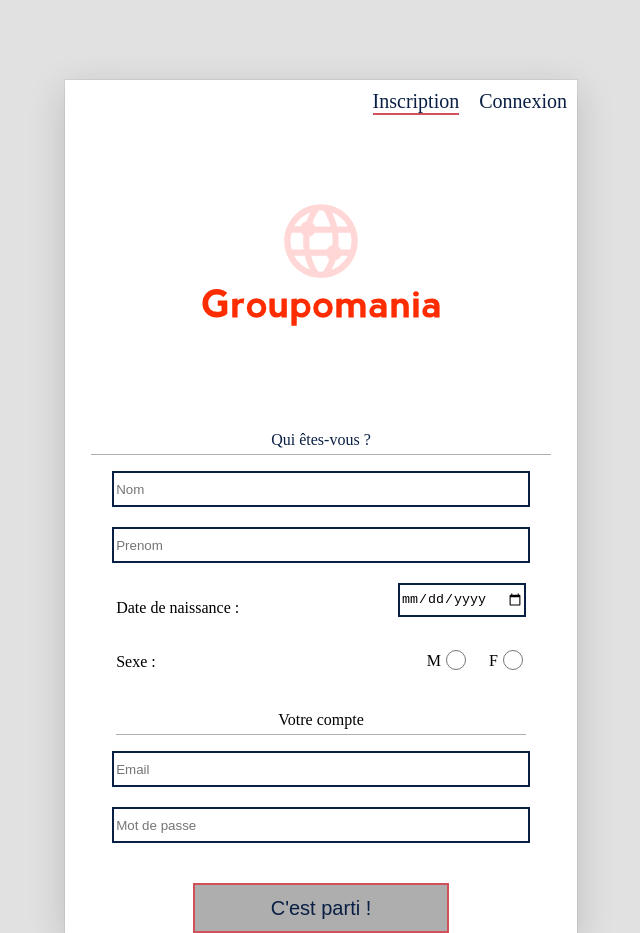
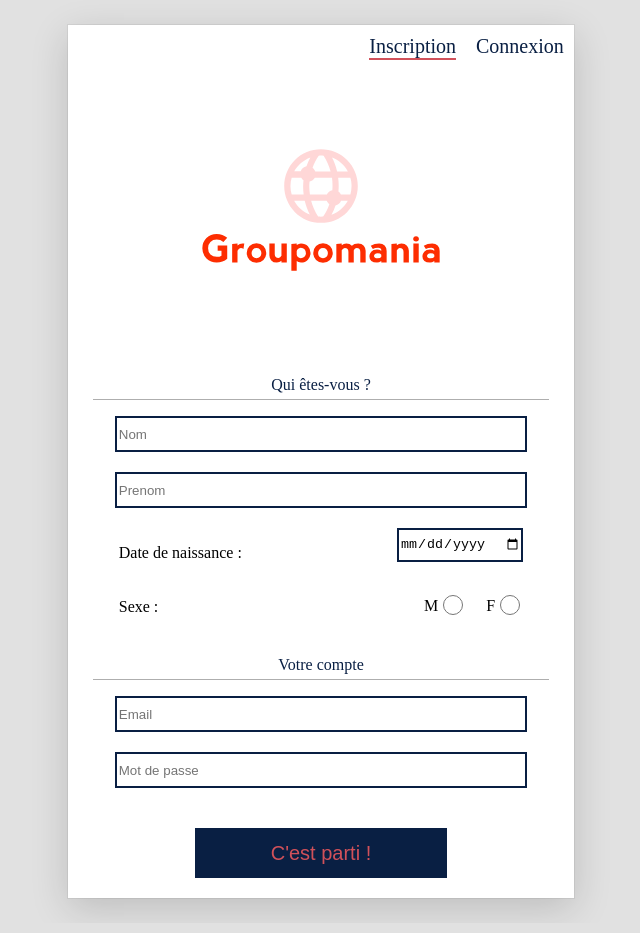
Before and after one commit to Salim-camara/CamaraMohamedSalim_7_15092021, a React (Create React App) app in the folder front-end/: page /inscription in a window 1280 px wide. Shown: the whole page, without its empty margins (319-959 px from the left). Built offline with nearby package versions, Linux system fonts and the light colour scheme.

Commit message:
Fin de la partie visuelle de l'inscription

```diff
--- a/front-end/src/LOGIN/Styles/components/_login.scss
+++ b/front-end/src/LOGIN/Styles/components/_login.scss
@@ -19,16 +19,16 @@
     width: 50%;
     height: 50px;
     margin-top: 20px;
-    background-color: $tertiary-color;
-    color: $primary-color;
+    background-color: $primary-color;
+    color: $secondary-color;
     font-size: 20px;
-    border: 2px solid $secondary-color;
+    border: none;
     transform: scale(1);
 
     &:hover {
         transform: scale(1.015);
-        background-color: lighten($color: $tertiary-color, $amount: 2.5%);
-        font-size: 22px;
+        background-color: lighten($color: $primary-color, $amount: 4%);
+        // font-size: 22px;
         transition-duration: 0.15s;
 
     }
--- a/front-end/src/LOGIN/Styles/pages/_inscription.scss
+++ b/front-end/src/LOGIN/Styles/pages/_inscription.scss
@@ -1,14 +1,19 @@
+#root {
+    width: 100%;
+    @include dsf(center);
+    margin: 25px 0 25px 0;
+}
+
 .inscription {
-    position: absolute;
-    margin-left: auto;
-    margin-right: auto;
-    top: 80px;
-    left: 0;
-    right: 0;
+    // position: absolute;
+    // margin: auto;
+    // right: 0;
+    // left: 0;
     @include dsc();
     width: 40%;
     background-color: white;
     box-shadow: $box-shadow;
+    padding-bottom: 20px;
 }
 
 .info {
@@ -83,8 +88,9 @@
     @include dsc();
 
     &--texte {
-        width: 80%;
+        width: 90%;
         text-align: center;
+        color: $primary-color;
 
         &::after {
             content: "";
```
